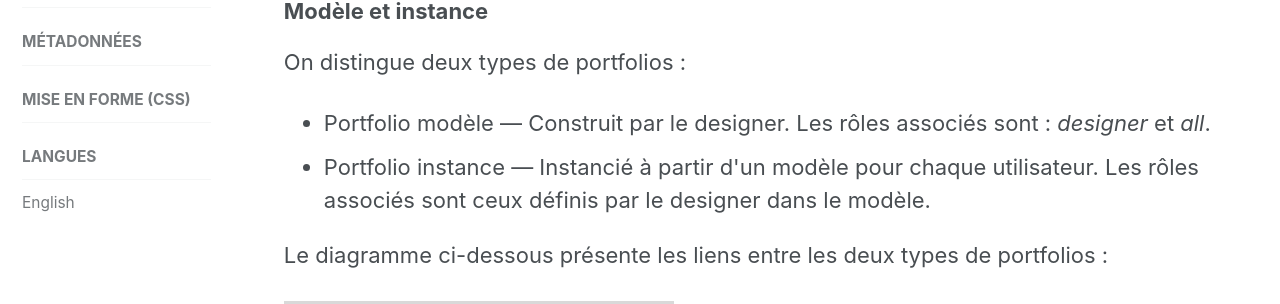
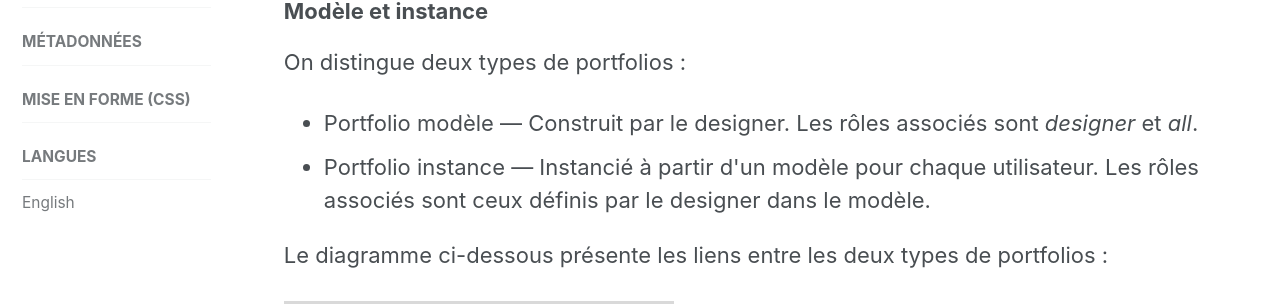
Before and after one commit to karutaproject/karuta-frontend-documentation, a Jekyll site: the page built from _pages/portfolio_fr.html, in a window 1280 px wide and 900 px high, scrolled down 2453 px. Shown: the part 150-454 px from the top of the window. Built offline with Jekyll 4.4.1, drawn with Linux system fonts in a browser that asks for light colours.

Commit message:
Corrections mineures

```diff
--- a/_pages/portfolio_fr.html
+++ b/_pages/portfolio_fr.html
@@ -80,12 +80,17 @@
 <h3>Modèle et instance</h3>
 <p>On distingue deux types de portfolios :</p>
 <ul>
-<li>Portfolio modèle — Construit par le designer. Les rôles associés sont : <i>designer</i> et <i>all</i>.</li>
-<li>Portfolio instance — Instancié à partir d'un modèle pour chaque utilisateur. Les rôles associés sont ceux définis par le designer dans le modèle.</li>
+<li>Portfolio modèle — Construit par le designer. Les rôles associés sont <i>designer</i> et
+	<i>all</i>.
+</li>
+<li>Portfolio instance — Instancié à partir d'un modèle pour chaque utilisateur. Les rôles associés
+	sont ceux définis par le designer dans le modèle.
+</li>
 </ul>
 <p>Le diagramme ci-dessous présente les liens entre les deux types de portfolios :</p>
 <img src='../assets/img/modele-instance1.png' width='40%'/>
 <h3>Le modèle de sécurité</h3>
+<p></p>
 <img src='../assets/img/modele-securite.png' width='80%'/>
 <ul>
 	<li>Un portfolio a des rôles associés.</li>
```
